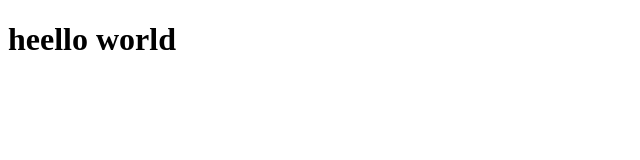
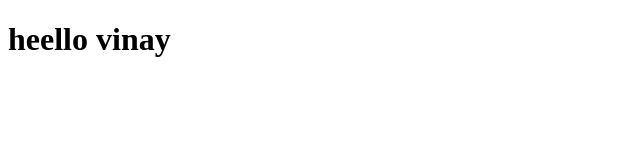
Before and after one commit to Vainkovinay/demoApp, a plain HTML site: page index.html in a window 1280 px wide. Shown: the full height of the page, 0-640 px from the left. Drawn offline with Linux system fonts and the light colour scheme.

Commit message:
vinay added

```diff
--- a/index.html
+++ b/index.html
@@ -6,6 +6,6 @@
     <title>Document</title>
 </head>
 <body>
-    <h1>heello world</h1>
+    <h1>heello vinay </h1>
 </body>
 </html>
```
